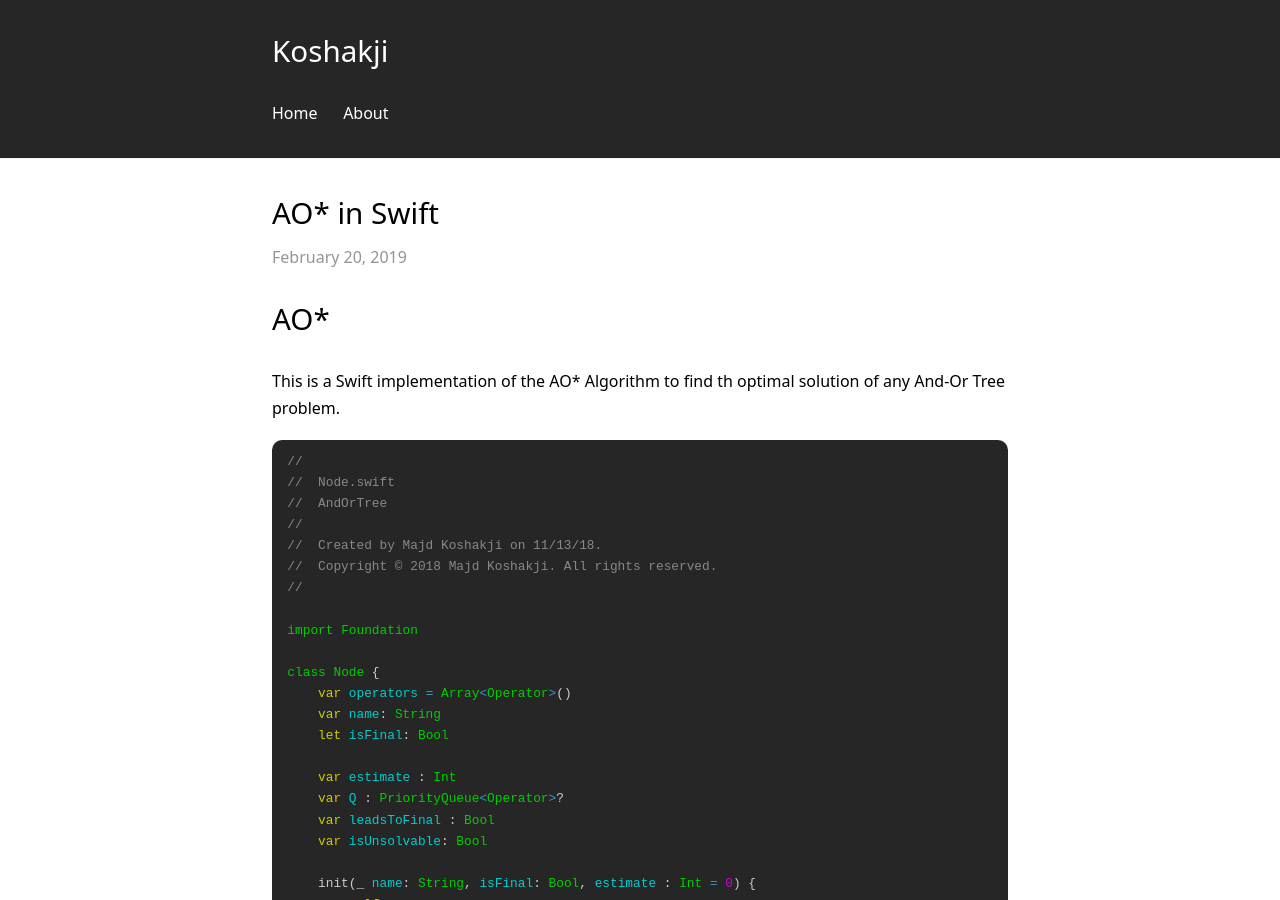
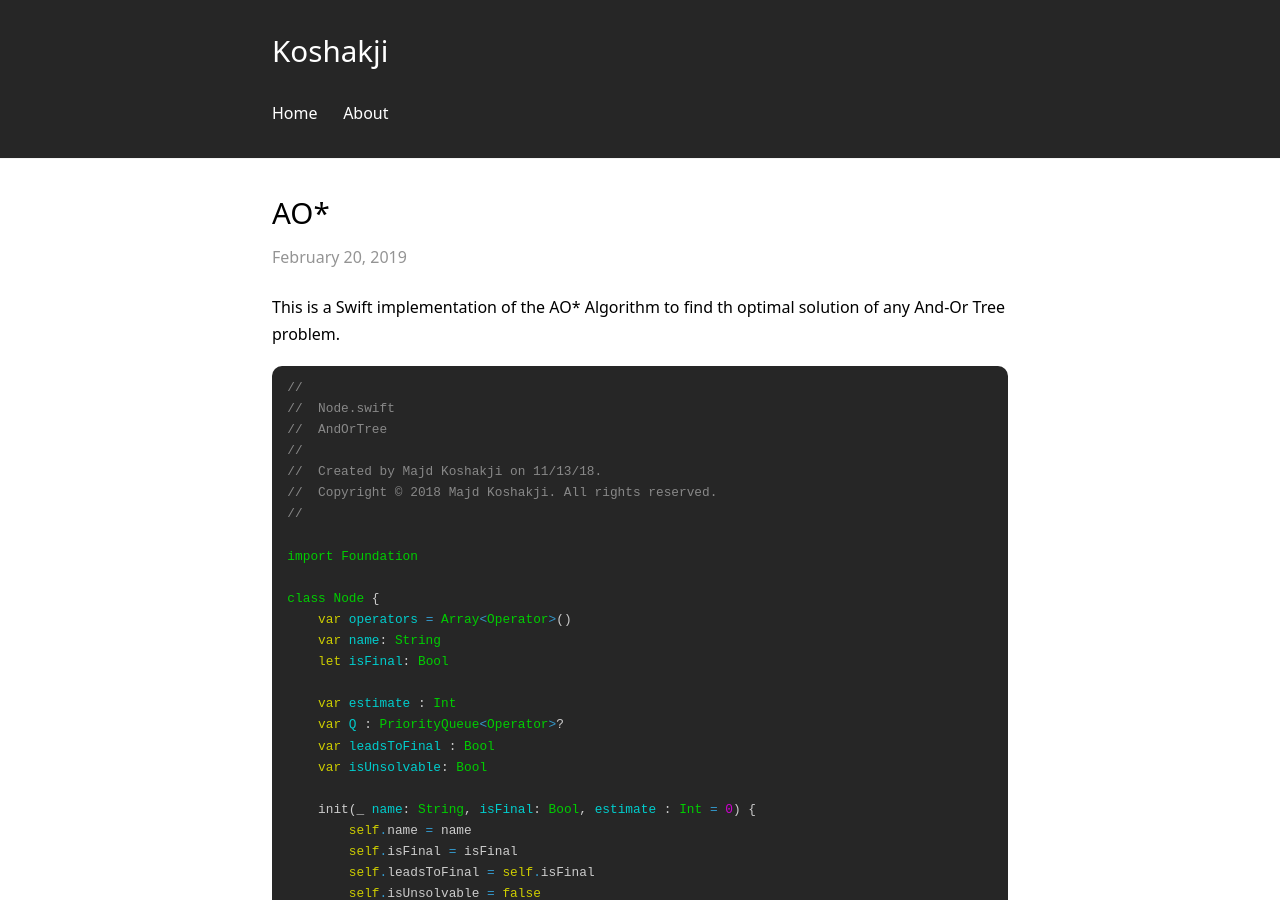
Before and after one commit to koshakji/koshakji.github.io, a Jekyll site: the page built from _posts/2019-02-21-ao-swift.md, in a window 1280 px wide and 900 px high. Built offline with Jekyll 4.4.1, drawn with Linux system fonts in a browser that asks for light colours.

Commit message:
removed the second title

````diff
--- a/_posts/2019-02-21-ao-swift.md
+++ b/_posts/2019-02-21-ao-swift.md
@@ -1,11 +1,10 @@
 ---
-title: AO* in Swift
+title: AO*
 layout: post
 date: 2019-02-20 22:50:53
 
 ---
 
-# AO*
 This is a **Swift** implementation of the AO* Algorithm to find th optimal solution of any And-Or Tree problem.
 
 ``` swift
````
